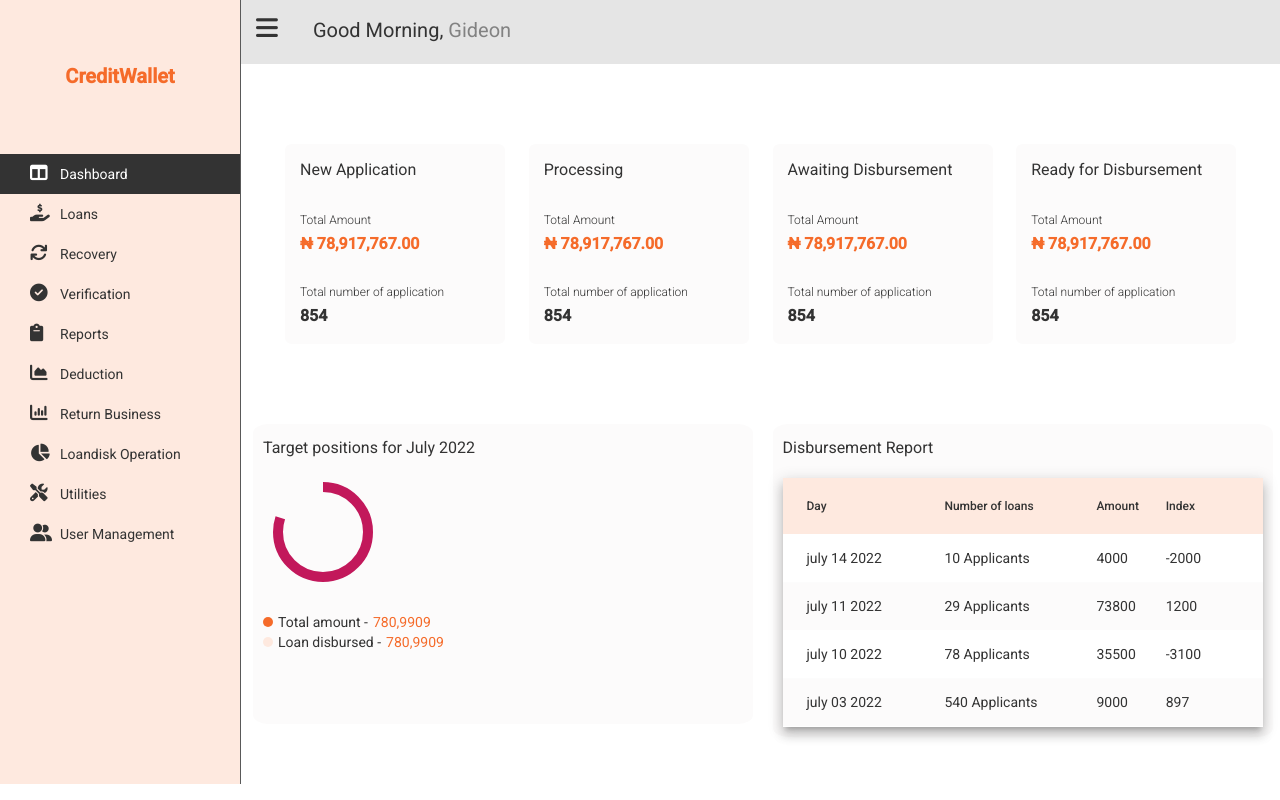
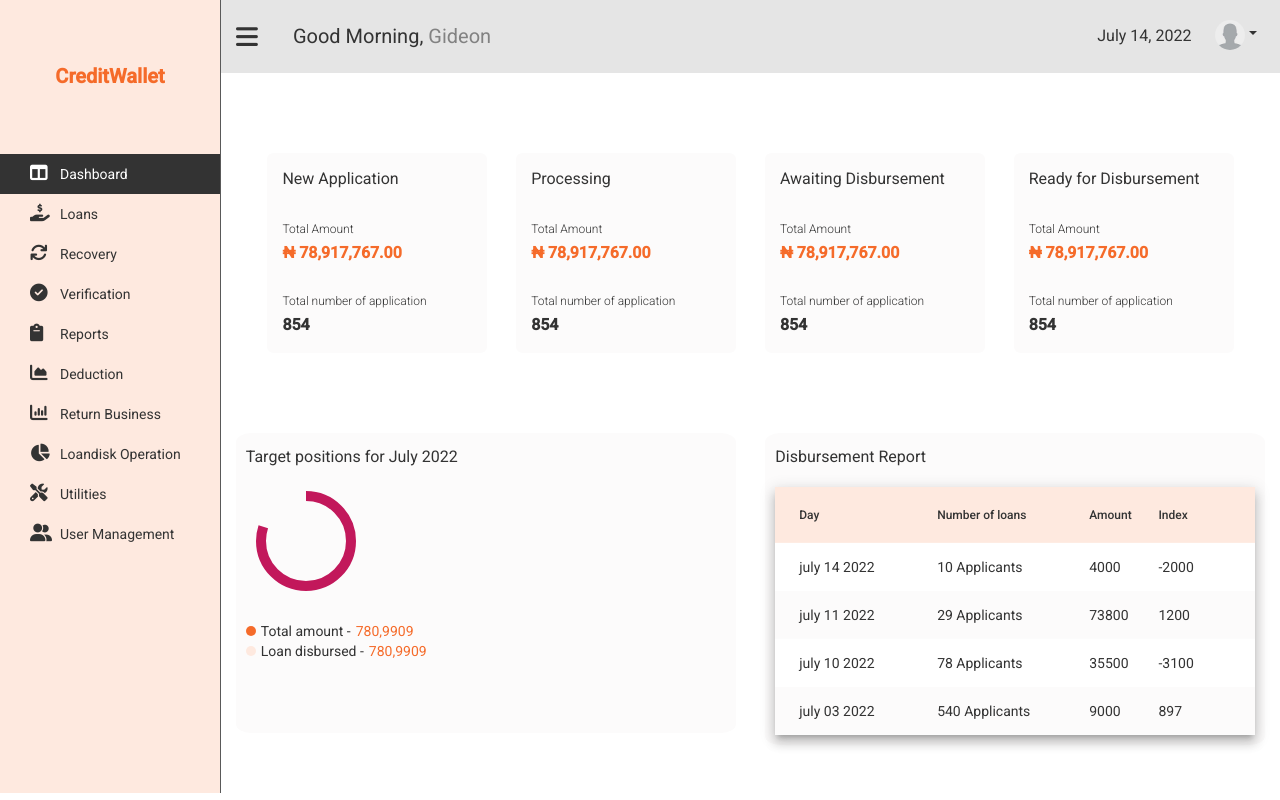
Before and after one commit to Dongido/CreditWallet, an Angular app: page / in a window 1280 px wide. Built offline with nearby package versions, Linux system fonts and the light colour scheme.

Commit message:
modify navigation bar

```diff
--- a/src/app/side-nav/side-nav.component.css
+++ b/src/app/side-nav/side-nav.component.css
@@ -1,15 +1,15 @@
 .sidenav{
     height: 100%;
-    width: 240px;
+    width: 220px;
     display: block;
     background: #FEE9DF;
+    border: none;
     transition: .5s cubic-bezier(.0685, .0473, .346, 1);
     margin-right: 0;
 }
 .logo {
     position: relative;
     padding: 3.5rem 0.4rem;
-    z-index: 4;
 }
 .logo a.logo-text {
     display: block;
--- a/src/app/top-menu/top-menu.component.css
+++ b/src/app/top-menu/top-menu.component.css
@@ -16,3 +16,33 @@ nav .navbar-brand{
 nav .logged-user{
     color: #828282;
 }
+a.sidenav-button{
+    color: rgba(255, 255, 255, .5);
+    transition: all .3s ease 0s;
+    display: inline;
+    margin-right: 10px;
+}
+a.sidenav-button:hover{
+    color: rgba(255, 255, 255, .8);
+    transition: all .3s ease 0s;
+}
+.current-date{
+    display: block;
+    padding: 0.9rem 1rem;
+    color: #333333;
+    font-size: 16px;
+}
+.nav-link {
+    color: #333333 !important;
+}
+.navbar .avatar{
+    width: 30px;
+    height: 30px;
+    display: inline-block;
+    overflow: hidden;
+    vertical-align: middle;
+    border-radius: 50%;
+}
+.navbar .avatar img{
+    width: 100%;
+}
--- a/src/app/top-menu/top-menu.component.html
+++ b/src/app/top-menu/top-menu.component.html
@@ -1,4 +1,4 @@
-<nav>
+<nav class="navbar navbar-expand-lg">
     <a class="sidenav-button"><i class="fas fa-bars" aria-hidden="true" (click)="inputSideNav.toggle()"></i></a>
     <span class="navbar-brand">Good Morning, <span class="logged-user">Gideon</span> </span>
     <button class="navbar-toggler" type="button" data-toggle="collapse" data-target="#navbarNavDropdown" aria-controls="true">
@@ -6,13 +6,15 @@
     </button>
 
     <div class="collapse navbar-collapse" id="navbarNavDropdown">
-        <ul class="navbar-nav ml-auto">
+        <ul class="navbar-nav ms-auto">
+            <li class="nav-item current-date">
+                July 14, 2022
+            </li>
             <li class="nav-item dropdown">
-                <a class="nav-link dropdown-toggle" href="#" id="navbarDropdownMenu">
+                <a class="nav-link dropdown-toggle" href="#" id="navbarDropdownmenuLink">
                     <div class="avatar">
-                        <img src="" alt="User image">
+                        <img src="assets/img/avatar.png" alt="User image">
                     </div>
-                    Gideon Gideoti
                 </a>
                 <div class="dropdown-menu" aria-labelledby="navbarDropdownmenuLink">
                     <a class="dropdown-item">Profile</a>
--- a/src/index.html
+++ b/src/index.html
@@ -12,5 +12,9 @@
 </head>
 <body class="mat-typography">
   <app-root></app-root>
+
+  <script src="https://code.jquery.com/jquery-3.2.1.slim.min.js" ></script>
+  <script src="https://cdn.jsdelivr.net/npm/@popperjs/core@2.9.2/dist/umd/popper.min.js" integrity="sha384-IQsoLXl5PILFhosVNubq5LC7Qb9DXgDA9i+tQ8Zj3iwWAwPtgFTxbJ8NT4GN1R8p" crossorigin="anonymous"></script>
+<script src="https://cdn.jsdelivr.net/npm/bootstrap@5.0.2/dist/js/bootstrap.min.js" integrity="sha384-cVKIPhGWiC2Al4u+LWgxfKTRIcfu0JTxR+EQDz/bgldoEyl4H0zUF0QKbrJ0EcQF" crossorigin="anonymous"></script>
 </body>
 </html>
```
Also changed, not shown: src/assets/img/avatar.png (added).
